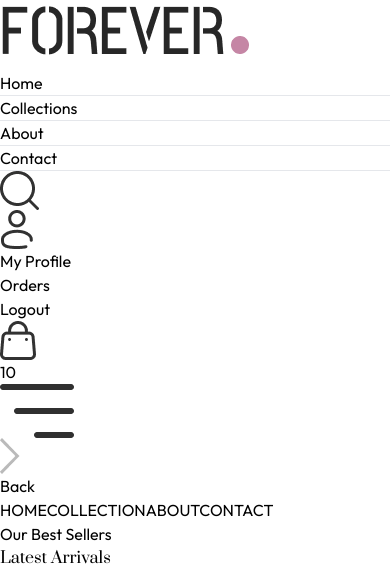
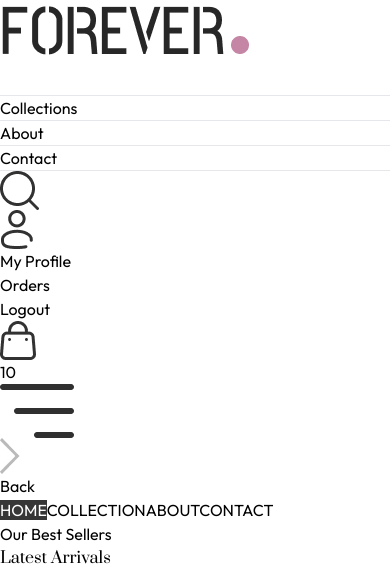
Before and after one commit to AjithGopinath6/E-commerce_app, a React (Vite) app: page / in a window 390 px wide. Shown: the top 570 px of the page. Built offline with nearby package versions, Linux system fonts and the light colour scheme.

Commit message:
make changes in the side bar.

```diff
--- a/src/index.css
+++ b/src/index.css
@@ -16,3 +16,10 @@ a.active hr{
     font-weight: 400;
     font-style: normal;
   }
+
+@media (max-width: 640px) {
+    a.active{
+        background-color: rgb(55, 54, 54);
+        color: white;
+    }
+}
```
